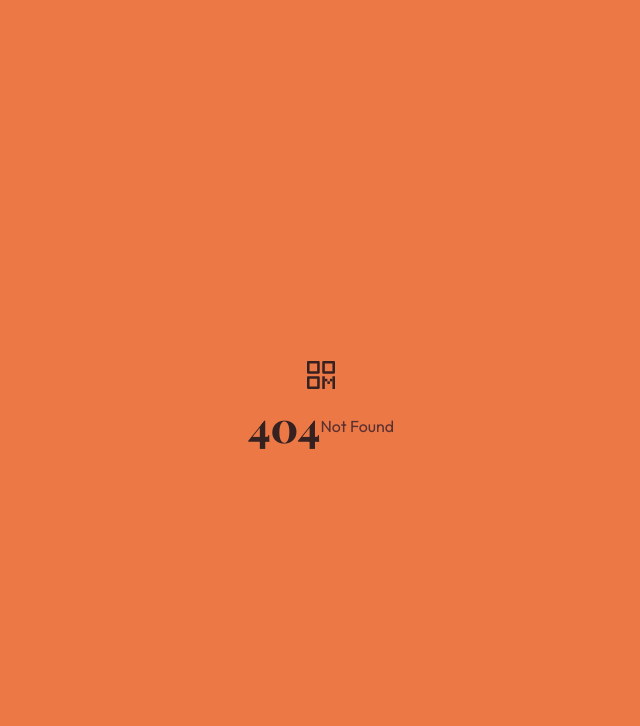
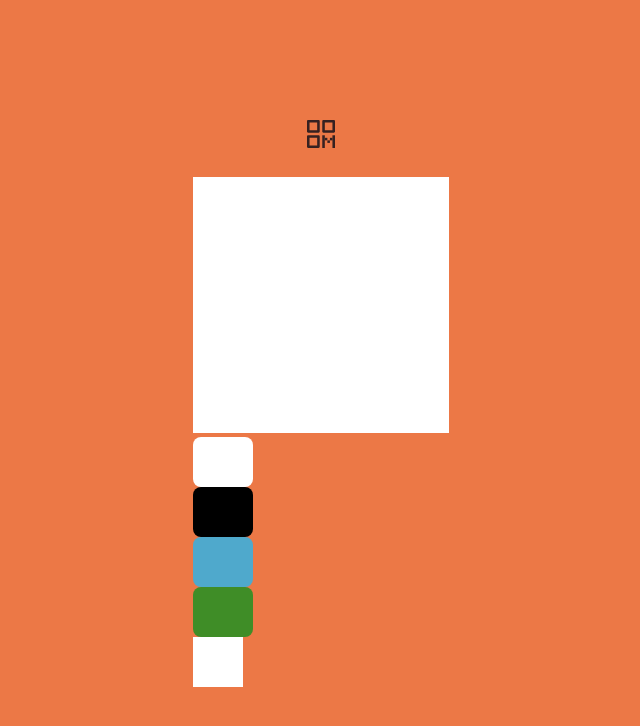
Before and after one commit to LemonFoxmere/Mosaicly, a SvelteKit app: page /canvas in a window 1280 px wide. Before the commit this address had no page. Shown: the top 726 px of the page, without its empty margins (319-959 px from the left). Built offline with nearby package versions, Linux system fonts and the light colour scheme; a web font is replaced by a local one.

Commit message:
Color selection. No drawing

```diff
--- a/src/routes/+page.svelte
+++ b/src/routes/+page.svelte
@@ -26,6 +26,10 @@
 
 		<p> Click to go to login:
 			<a href="/login">Big Ol Login Button</a>
+		</p>
+
+		<p> Click to go to canvas:
+			<a href="/canvas">Canvas AWAY!!</a>
 		</p>
 	</section>
 </main>
--- /dev/null
+++ b/src/routes/canvas/+page.svelte
@@ -0,0 +1,17 @@
+<script lang="ts">
+    import Palette from "./palette.svelte";
+    import Canvas from "./canvas.svelte";
+
+    const colors = ["#fff", "#000", "#4fa9cc", "#3f8d27"];
+</script>
+
+
+
+<main>
+    <Canvas></Canvas>
+    <Palette {colors}></Palette>
+</main>
+
+<style lang="scss">
+
+</style>
--- /dev/null
+++ b/src/routes/canvas/canvas.svelte
@@ -0,0 +1,17 @@
+<script lang="ts">
+    const background = '#fff'
+</script>
+
+<section>
+    <canvas
+        width="256px"
+        height="256px"
+        style:background
+    > </canvas>
+</section>
+
+<style lang="scss">
+    canvas {
+        margin-top: 15px;
+    }
+</style>
--- /dev/null
+++ b/src/routes/canvas/palette.svelte
@@ -0,0 +1,59 @@
+<script lang="ts">
+	export let colors = ["#fff", "#000", "#4fa9cc", "#3f8d27"];
+
+	let currentColor = colors[0];
+
+	function ShowSelectedColor(color: string) {
+		document.getElementById("SelectedColor")!.style.backgroundColor = color;
+	}
+</script>
+
+<section>
+    <!-- Creating color button -->
+	<div>
+		{#each colors as color}
+			<button
+				on:click={() => {
+					currentColor = color;
+					ShowSelectedColor(color);
+				}}
+				style:background={color}
+			>
+				<span class="visually-hidden">
+					color: {color}
+				</span>
+			</button>
+		{/each}
+	</div>
+	<p id="SelectedColor" class="square"></p>
+</section>
+
+<style lang="scss">
+	.square {
+		width: 50px;
+		height: 50px;
+		background-color: white;
+	}
+
+	.visually-hidden:not(:focus):not(:active) {
+		clip: rect(0 0 0 0);
+		clip-path: inset(50%);
+		height: 1px;
+		width: 1px;
+		overflow: hidden;
+		position: absolute;
+		white-space: nowrap;
+	}
+
+	section {
+		display: inline-block;
+	}
+
+	section > div {
+		flex-grow: 1;
+	}
+
+	section > svg {
+		flex-shrink: 0;
+	}
+</style>
```
Also changed, not shown: src/routes/login/+page.server.ts (+14 -22 lines), src/routes/login/+page.svelte (+36 -1 lines).
